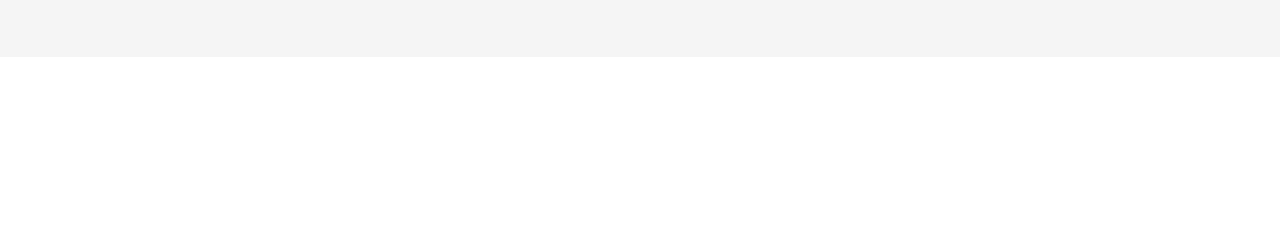
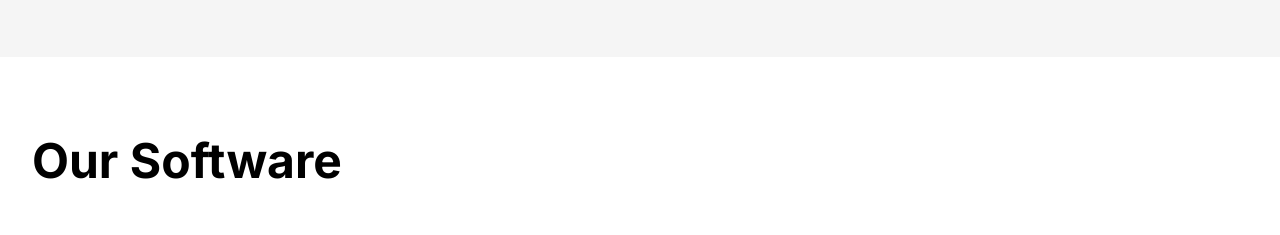
Before and after one commit to Fnc-Jit/Userdashboardui, a React (Vite) app: page / in a window 1280 px wide. Shown: the part 1880-2115 px from the top of the page. Built offline with nearby package versions, Linux system fonts and the light colour scheme.

Commit message:
Add "Our Software" section heading to architecture area

```diff
--- a/src/app/pages/LandingPage.tsx
+++ b/src/app/pages/LandingPage.tsx
@@ -740,6 +740,15 @@ export default function LandingPage() {
 
       {/* ═══════════ AGENT ARCHITECTURE SECTION (PALANTIR STYLE) ═══════════ */}
       <section id="architecture" className="py-20">
+        {/* Our Software Heading */}
+        <div className="px-6 lg:px-8 mb-16">
+          <div className="max-w-7xl mx-auto">
+            <h2 className="text-4xl lg:text-5xl font-bold" style={{ color: '#000000' }}>
+              Our Software
+            </h2>
+          </div>
+        </div>
+
         {agents.map((agent, idx) => (
           <motion.div
             key={agent.id}
```
